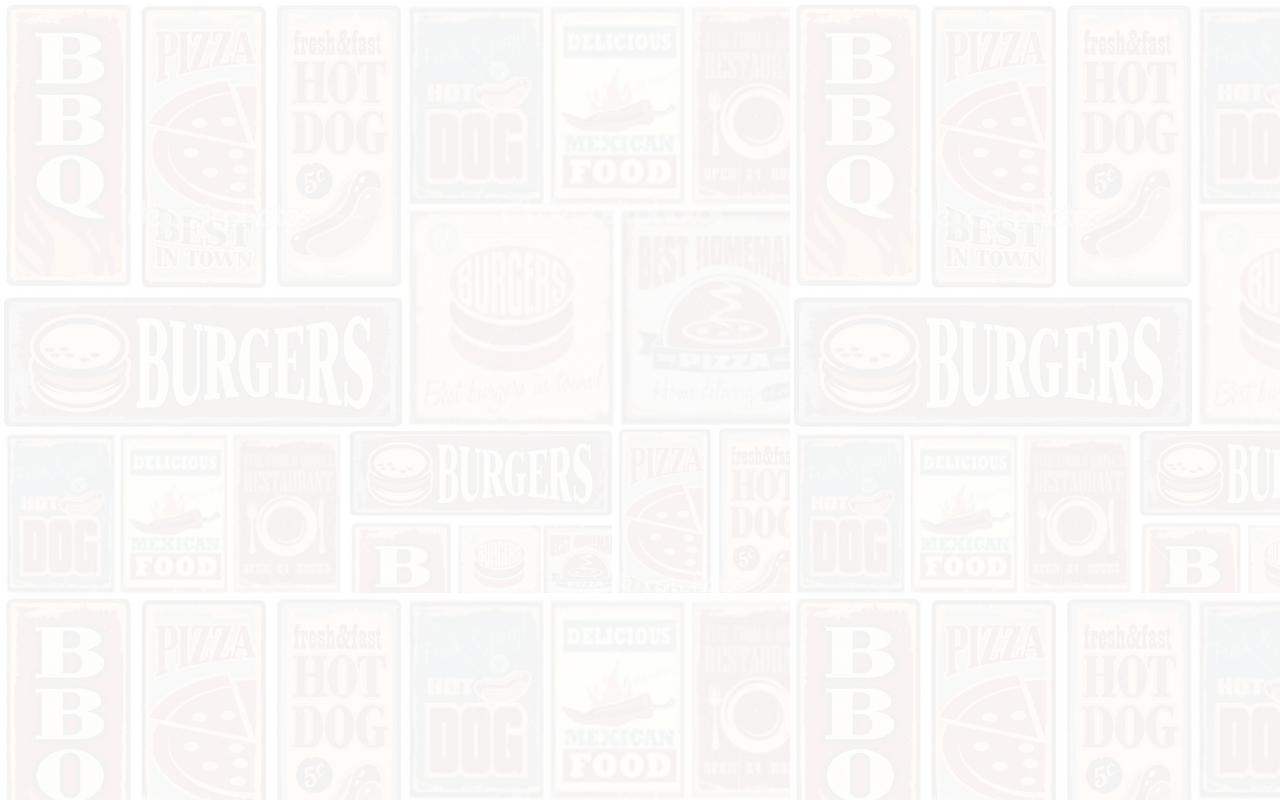
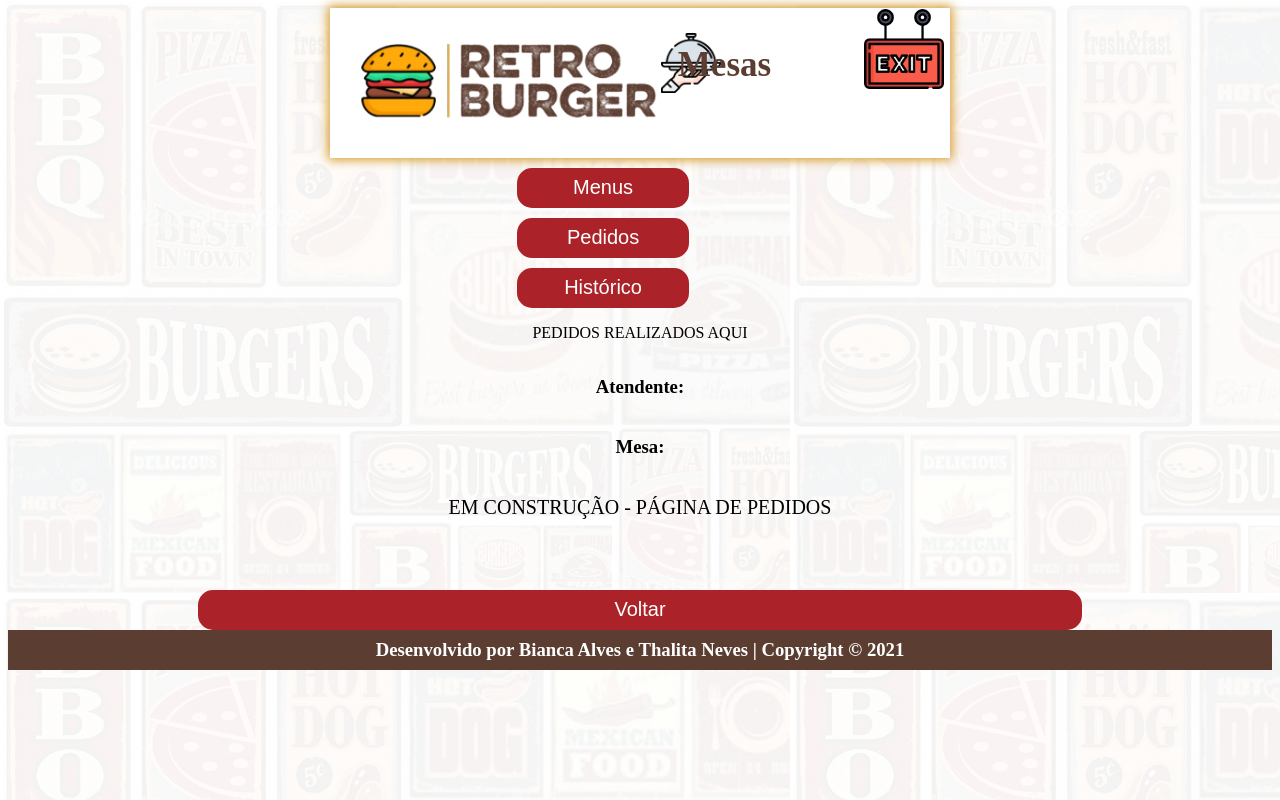
Before and after one commit to Laboratoria/SAP006-burger-queen-api-client, a React (Create React App) app: page /pedidos in a window 1280 px wide. Built offline with nearby package versions, Linux system fonts and the light colour scheme.

Commit message:
teste para heroku

```diff
--- a/src/pages/mainHall/historic/Historic.js
+++ b/src/pages/mainHall/historic/Historic.js
@@ -1 +1,67 @@
 import './Historic.css';
+import React from 'react';
+import { useHistory } from 'react-router-dom';
+import NavBar from '../../../components/navbar/Navbar'
+import Button from '../../../components/button/Button';
+import Footer from '../../../components/footer/Footer';
+
+function Historico () {
+    const history = useHistory();
+
+    const btnBack = () => {
+        history.push('/mesas')
+      }
+
+      const btnMenus = (e) => {
+        e.preventDefault()
+        history.push('/menus')
+      }
+
+      const btnRequests = (e) => {
+        e.preventDefault()
+        history.push('/pedidos')
+      }
+
+      const btnHistoric = (e) => {
+        e.preventDefault()
+        history.push('/historico')
+      }
+
+    return(
+        <div className="container-menus">
+            <div>
+                <NavBar />
+            </div>
+            <div>
+                <Button
+                    label="Menus"
+                    type="submit"
+                    onClick={btnMenus}
+                />
+                <Button
+                    label="Pedidos"
+                    type="submit"
+                    onClick={btnRequests}
+                />
+                <Button
+                    label="Histórico"
+                    type="submit"
+                    onClick={btnHistoric}
+                />
+            </div>
+            <h3> Atendente: {localStorage.getItem("userName")} </h3>
+            <h3> Mesa: {localStorage.getItem("table")} </h3>
+
+            <p className="paragrafo">EM CONSTRUÇÃO - PÁGINA DE HISTÓRICO</p>
+            <Button
+                label="Voltar"
+                type="submit"
+                onClick={btnBack}
+            />
+
+            <Footer />
+        </div>
+    )
+}
+
+export default Historico;
--- a/src/pages/mainHall/login/Login.css
+++ b/src/pages/mainHall/login/Login.css
@@ -39,7 +39,7 @@
 
 .login-eye{
     position: absolute;
-    margin: -3% 18%;
+    margin: -3% 36%;
     color: rgba(136, 136, 136, 0.904);
 }
 
--- a/src/pages/mainHall/menus/Menus.js
+++ b/src/pages/mainHall/menus/Menus.js
@@ -1,7 +1,8 @@
 import React from 'react';
 import { useHistory } from 'react-router-dom';
+import NavBar from '../../../components/navbar/Navbar'
 import Button from '../../../components/button/Button';
-import construcao2 from '../../../img/construcao2.jpg';
+import Footer from '../../../components/footer/Footer';
 
 import './Menus.css';
 
@@ -12,25 +13,54 @@ function Menus () {
         history.push('/mesas')
       }
 
+      const btnMenus = (e) => {
+        e.preventDefault()
+        history.push('/menus')
+      }
+
+      const btnRequests = (e) => {
+        e.preventDefault()
+        history.push('/pedidos')
+      }
+
+      const btnHistoric = (e) => {
+        e.preventDefault()
+        history.push('/historico')
+      }
 
     return(
         <div className="container-menus">
             <div>
-
+                <NavBar />
+            </div>
+            <div>
+                <Button
+                    label="Menus"
+                    type="submit"
+                    onClick={btnMenus}
+                />
+                <Button
+                    label="Pedidos"
+                    type="submit"
+                    onClick={btnRequests}
+                />
+                <Button
+                    label="Histórico"
+                    type="submit"
+                    onClick={btnHistoric}
+                />
             </div>
             <h3> Atendente: {localStorage.getItem("userName")} </h3>
             <h3> Mesa: {localStorage.getItem("table")} </h3>
 
-            <p className="paragrafo">EM CONSTRUÇÃO</p>
-            <p className="paragrafo">Terá toda a parte de menus e resumo de pedidos</p>
-            <img src={construcao2} alt="counter" className="construcao"/>
-            <>
+            <p className="paragrafo">EM CONSTRUÇÃO - PÁGINA DE MENUS</p>
             <Button
                 label="Voltar"
                 type="submit"
                 onClick={btnBack}
             />
-            </>
+
+            <Footer />
         </div>
     )
 }
--- a/src/pages/mainHall/register/Register.js
+++ b/src/pages/mainHall/register/Register.js
@@ -46,9 +46,9 @@ export default function Registration() {
                 localStorage.setItem('userName', token)
                 const role = returnJson.role
                 if(role === 'salon') {
-                    history.push('/mesas')
+                    history.push('/')
                 } else {
-                    history.push('/preparacao')
+                    history.push('/')
                 }
             }
         } catch (error) {
--- a/src/pages/mainHall/requests/Requests.js
+++ b/src/pages/mainHall/requests/Requests.js
@@ -1 +1,70 @@
 import './Requests.css';
+import React from 'react';
+import { useHistory } from 'react-router-dom';
+import NavBar from '../../../components/navbar/Navbar'
+import Button from '../../../components/button/Button';
+import Footer from '../../../components/footer/Footer';
+
+
+function Pedidos () {
+    const history = useHistory();
+
+    const btnBack = () => {
+        history.push('/mesas')
+      }
+
+      const btnMenus = (e) => {
+        e.preventDefault()
+        history.push('/menus')
+      }
+
+      const btnRequests = (e) => {
+        e.preventDefault()
+        history.push('/pedidos')
+      }
+
+      const btnHistoric = (e) => {
+        e.preventDefault()
+        history.push('/historico')
+      }
+
+    return(
+        <div className="container-menus">
+            <div>
+                <NavBar />
+            </div>
+            <div>
+                <Button
+                    label="Menus"
+                    type="submit"
+                    onClick={btnMenus}
+                />
+                <Button
+                    label="Pedidos"
+                    type="submit"
+                    onClick={btnRequests}
+                />
+                <Button
+                    label="Histórico"
+                    type="submit"
+                    onClick={btnHistoric}
+                />
+            </div>
+            <div>
+                <p>PEDIDOS REALIZADOS AQUI</p>
+            </div>
+            <h3> Atendente: {localStorage.getItem("userName")} </h3>
+            <h3> Mesa: {localStorage.getItem("table")} </h3>
+
+            <p className="paragrafo">EM CONSTRUÇÃO - PÁGINA DE PEDIDOS</p>
+            <Button
+                label="Voltar"
+                type="submit"
+                onClick={btnBack}
+            />
+            <Footer />
+        </div>
+    )
+}
+
+export default Pedidos;
--- a/src/pages/mainHall/tables/Tables.js
+++ b/src/pages/mainHall/tables/Tables.js
@@ -29,9 +29,6 @@ function Tables () {
             <div>
                 <NavBar />
                 <h3 className="infosUser"> Atendente: {localStorage.getItem("userName")} </h3>
-            </div>
-            <div>
-
             </div>
                 <div className="container-tables">
                     <div>
--- a/src/pages/notFound/NotFound.css
+++ b/src/pages/notFound/NotFound.css
@@ -0,0 +1,11 @@
+.container-notfound{
+    display: flex;
+    flex-direction: column;
+    justify-content: center;
+    align-items: center;
+    margin: 15%;
+}
+
+.notfound{
+    width: 70%;
+}
--- a/src/pages/notFound/NotFound.js
+++ b/src/pages/notFound/NotFound.js
@@ -1,11 +1,13 @@
 import React from 'react';
 import './NotFound.css';
+import notfound from '../../img/notfound.gif';
 
 const NotFound = () => {
     return (
-        <>
-         <h1> 404 ERROR - Página não encontrada</h1>
-        </>
+        <div className="container-notfound">
+          <h1> 404 ERROR - Página não encontrada</h1>
+          <img src={notfound} alt="counter" className="notfound"/>
+        </div>
       );
 }
-export default NotFound
+export default NotFound;
--- a/src/services/Auth.js
+++ b/src/services/Auth.js
@@ -14,11 +14,6 @@ export const LoginWithEmail = (users) => {
             "password": users.password,
         }),
     })
-        // .then((response) => response.json())
-        // .then((json) => {
-        //     const { token } = json;
-        //     return token
-        // })
 };
 
 export const RegisterUser = (users) => {
--- a/src/services/routes/Routes.js
+++ b/src/services/routes/Routes.js
@@ -1,24 +1,29 @@
 import React from 'react';
-import {BrowserRouter, Switch, Route } from 'react-router-dom';
+import {BrowserRouter, Switch, Route, Redirect} from 'react-router-dom';
 
 import Login from '../../pages/mainHall/login/Login';
 import Registration from '../../pages/mainHall/register/Register';
 import Tables from '../../pages/mainHall/tables/Tables';
 import Menus from '../../pages/mainHall/menus/Menus';
-// import Pedidos from '../../pages/mainHall/';
-// import Historico from '../../pages/mainHall/';
+import Pedidos from '../../pages/mainHall/requests/Requests';
+import Historico from '../../pages/mainHall/historic/Historic';
 // import Preparacao from '../../pages/kitchen/';
 // import Finalizado from '../../pages/kitchen/';
-// import NotFound from '../../pages/notFound/';
+import NotFound from '../../pages/notFound/NotFound';
 import PrivateRoute from '../routes/PrivateRoutes';
 
 function Routes(){
+
     return (
         <BrowserRouter>
             <Switch>
                 <Route path="/" exact component={Login} />
                 <Route path="/cadastre-se" component={Registration} />
                 <Route path="/menus" component={Menus} />
+                <Route path="/pedidos" component={Pedidos} />
+                <Route path="/historico" component={Historico} />
+                <Route path="/notfound" component={NotFound} />
+
                 <PrivateRoute path="/mesas" component={ Tables }/>
 
                 <Route path="*" element={<h1>Not Found</h1>} />
```
Also changed, not shown: src/Img/notfound.gif (added).
